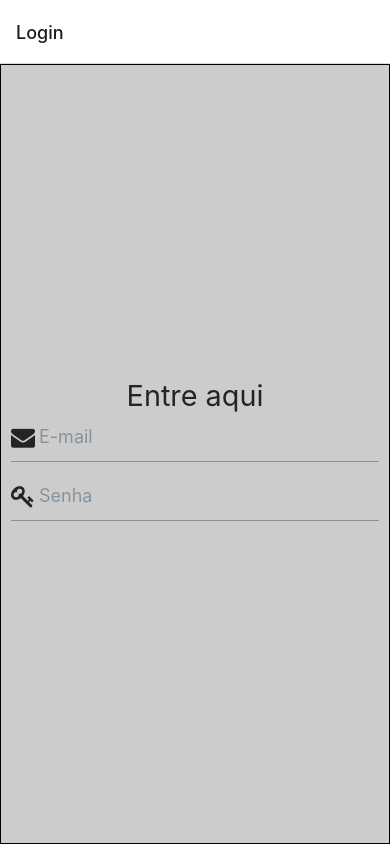
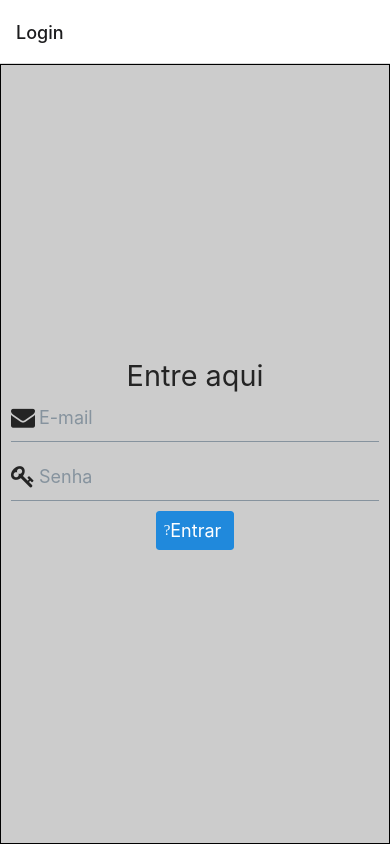
Before and after one commit to Jonah21-prog/App-Promocao-Official, a React Native app in the folder app-promocao-official/: screen /Login in a window 390 px wide. Built offline with nearby package versions, Linux system fonts and the light colour scheme.

Commit message:
Consertando botao de entrar

```diff
--- a/app-promocao-official/App.js
+++ b/app-promocao-official/App.js
@@ -1,15 +1,25 @@
-import React, {useState, useEffect} from 'react';
-import { View, keyboardAvoidingView, Image, TextInput, TouchableOpacity, Text, StyleSheet, Animated, Keyboard } from 'react-native';
-import { NavigationContainer } from '@react-navigation/native';
-import Login from './Screens/Login';
-import Home from './Screens/Home';
-import { createStackNavigator } from '@react-navigation/stack';
+import React, { useState, useEffect } from "react";
+import {
+  View,
+  keyboardAvoidingView,
+  Image,
+  TextInput,
+  TouchableOpacity,
+  Text,
+  StyleSheet,
+  Animated,
+  Keyboard,
+} from "react-native";
+import { NavigationContainer } from "@react-navigation/native";
+import Login from "./Screens/Login";
+import Home from "./Screens/Home";
+import { createStackNavigator } from "@react-navigation/stack";
 
 const Stack = createStackNavigator();
 
 function MyStack() {
   return (
-    <Stack.Navigator>
+    <Stack.Navigator initialRouteName="Login">
       <Stack.Screen name="Login" component={Login} />
       <Stack.Screen name="Home" component={Home} />
     </Stack.Navigator>
--- a/app-promocao-official/Screens/Home.js
+++ b/app-promocao-official/Screens/Home.js
@@ -1,11 +1,13 @@
 import React, { useState } from "react";
-import { Text } from "react-native";
-import { View } from "react-native-web";
+import { StyleSheet, View } from "react-native";
+import { Button, Input, Text } from "react-native-elements";
+import Icon from "react-native-vector-icons/FontAwesome";
+import styles from "../Styles/MainStyles";
 
-export default function App() {
+export default function Home({ navigation }) {
   return (
     <View>
-      <Text>Entrou</Text>
+      <Text h3>Home</Text>
     </View>
   );
 }
--- a/app-promocao-official/Screens/Login.js
+++ b/app-promocao-official/Screens/Login.js
@@ -9,10 +9,7 @@ export default function Login({ navigation }) {
   const [password, setPassword] = useState(null);
 
   const entrar = () => {
-    navigation.reset({
-      index: 0,
-      routes: [{ name: "Home" }],
-    });
+    navigation.push("Home");
   };
 
   return (
@@ -31,6 +28,12 @@ export default function Login({ navigation }) {
         onChangeText={(value) => setPassword(value)}
         secureTextEntry={true}
       />
+
+      <Button
+        icon={<Icon name="f2f6" size={15} color="white" />}
+        title="Entrar "
+        onPress={() => entrar()}
+      />
     </View>
   );
 }
```
